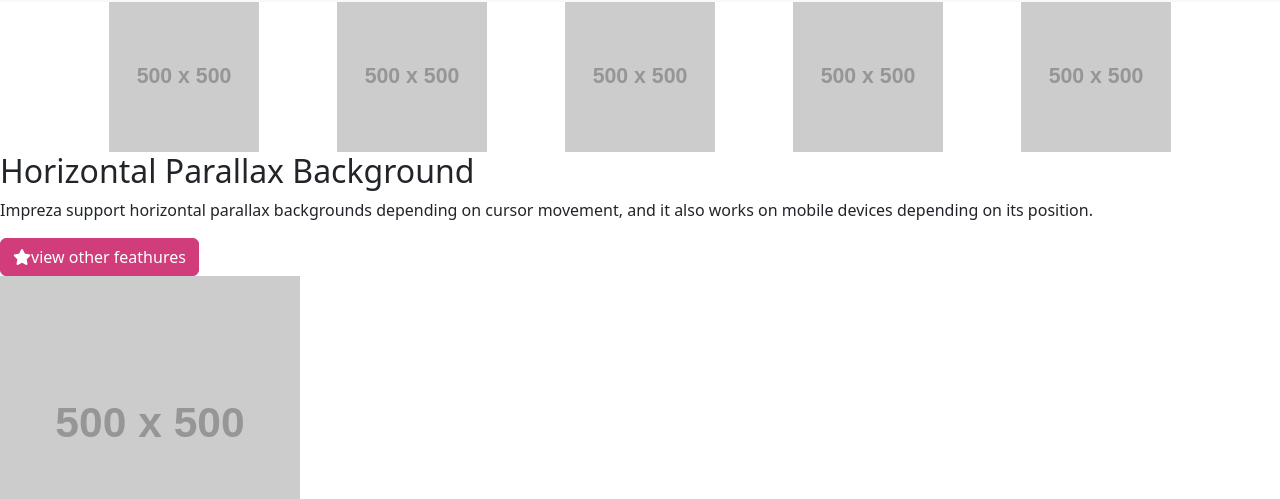
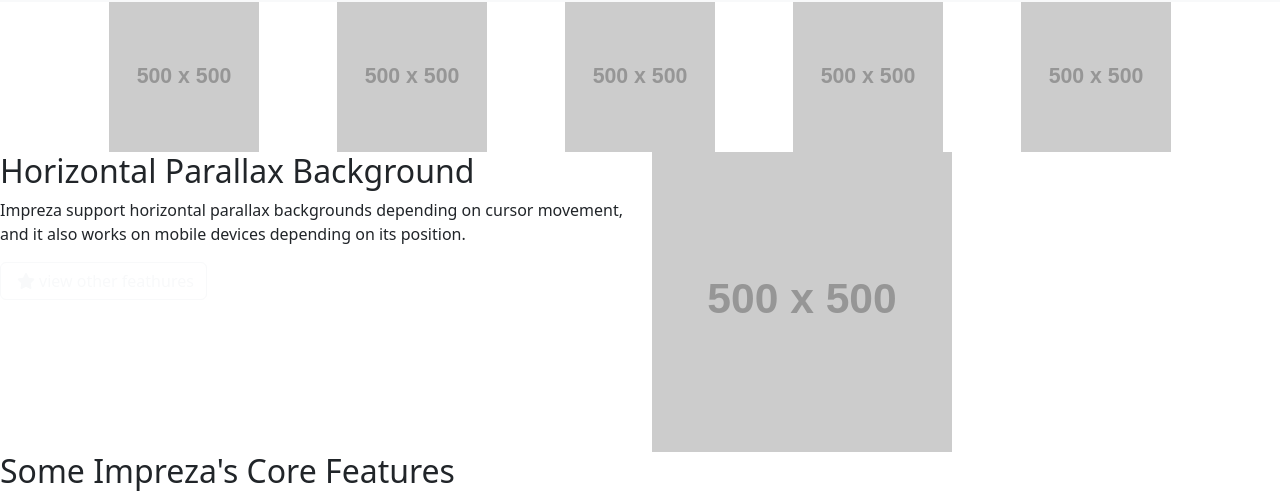
Before and after one commit to carlosandresalzate/proyecto-impreza, a website built with webpack: page src/index.html in a window 1280 px wide. Shown: the part 1173-1672 px from the top of the page. Built offline with nearby package versions, Linux system fonts and the light colour scheme; placeholder pictures from the web are drawn by us.

Commit message:
agrego un sistema de grillas a la seccion parallax-section

```diff
--- a/src/index.html
+++ b/src/index.html
@@ -183,19 +183,19 @@
         <!-- === -->
         <!-- inicio - features parallax -->
         <section id="parallax-section">
-            <article>
+            <article class="row">
                 <!-- inicio - izquierda -->
-                <div>
+                <div class="col-lg-6">
                     <h2>Horizontal Parallax Background</h2>
                     <p>
                         Impreza support horizontal parallax backgrounds depending on cursor movement, and it also works
                         on mobile devices depending on its position.
                     </p>
-                    <button class="btn btn-primary"><span class="fas fa-star"></span>view other feathures</button>
+                    <button class="btn btn-outline-light"><span class="fas fa-star px-1"></span>view other feathures</button>
                 </div>
                 <!-- Fin - izquierda -->
                 <!-- inicio - derecha -->
-                <div>
+                <div class="col-lg-6">
                     <img src="https://via.placeholder.com/500" alt="" width="300" />
                 </div>
                 <!-- Fin - derecha -->
```
